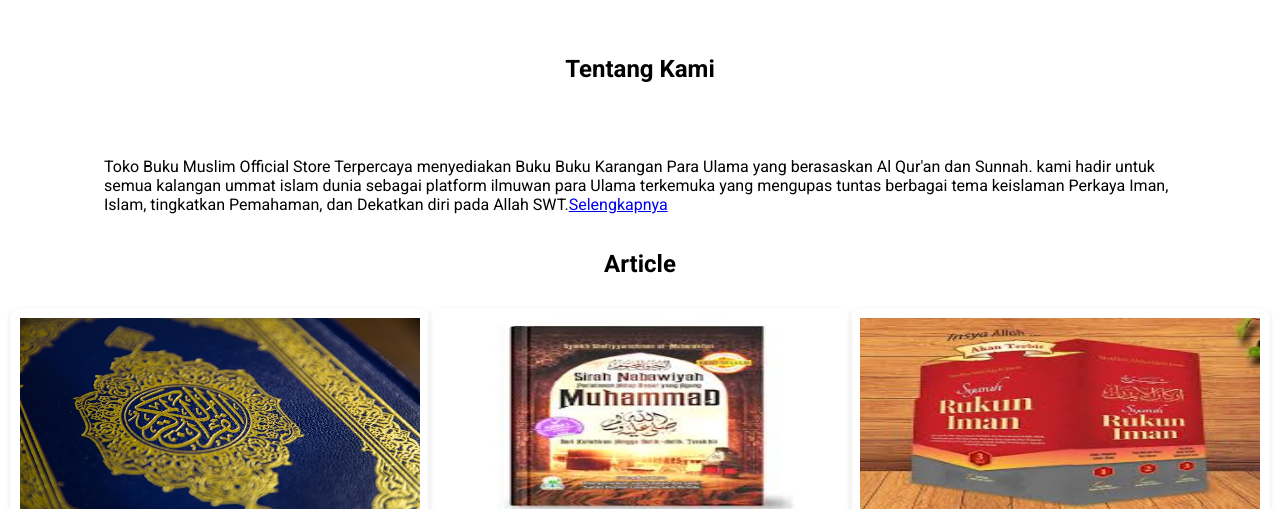
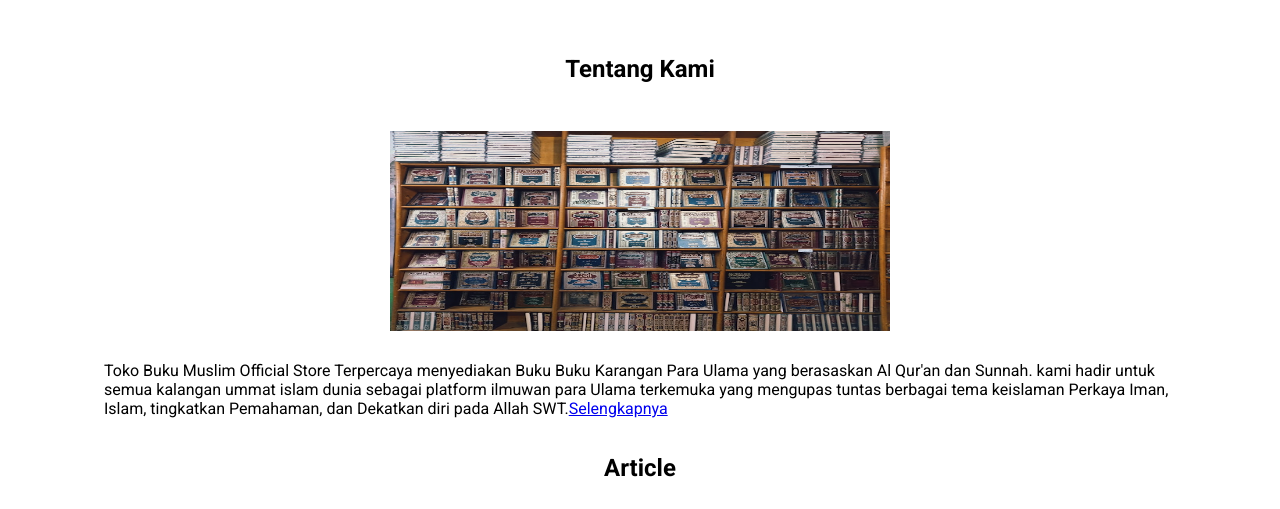
Before and after one commit to projekardana/LandingPage, a plain HTML site: page index.html in a window 1280 px wide. Shown: the part 555-1064 px from the top of the page. Drawn offline with Linux system fonts and the light colour scheme.

Commit message:
Website HomePage Online Store

```diff
--- a/Style/app.css
+++ b/Style/app.css
@@ -171,6 +171,11 @@ main .about {
   padding: 10px;
 }
 
+main .about img{
+  width: 500px;
+  height: 200px;
+}
+
 main .about h2 {
   text-align: center;
   font-size: 1.5rem;
--- a/index.html
+++ b/index.html
@@ -78,6 +78,7 @@
       <aside id="about">
         <div class="about">
           <h2>Tentang Kami</h2>
+          <img src="img/body.jpg" alt="aboutme">
         </aside>
           <div class="content">
             <p>
```
Also changed, not shown: img/body.jpg (added).
